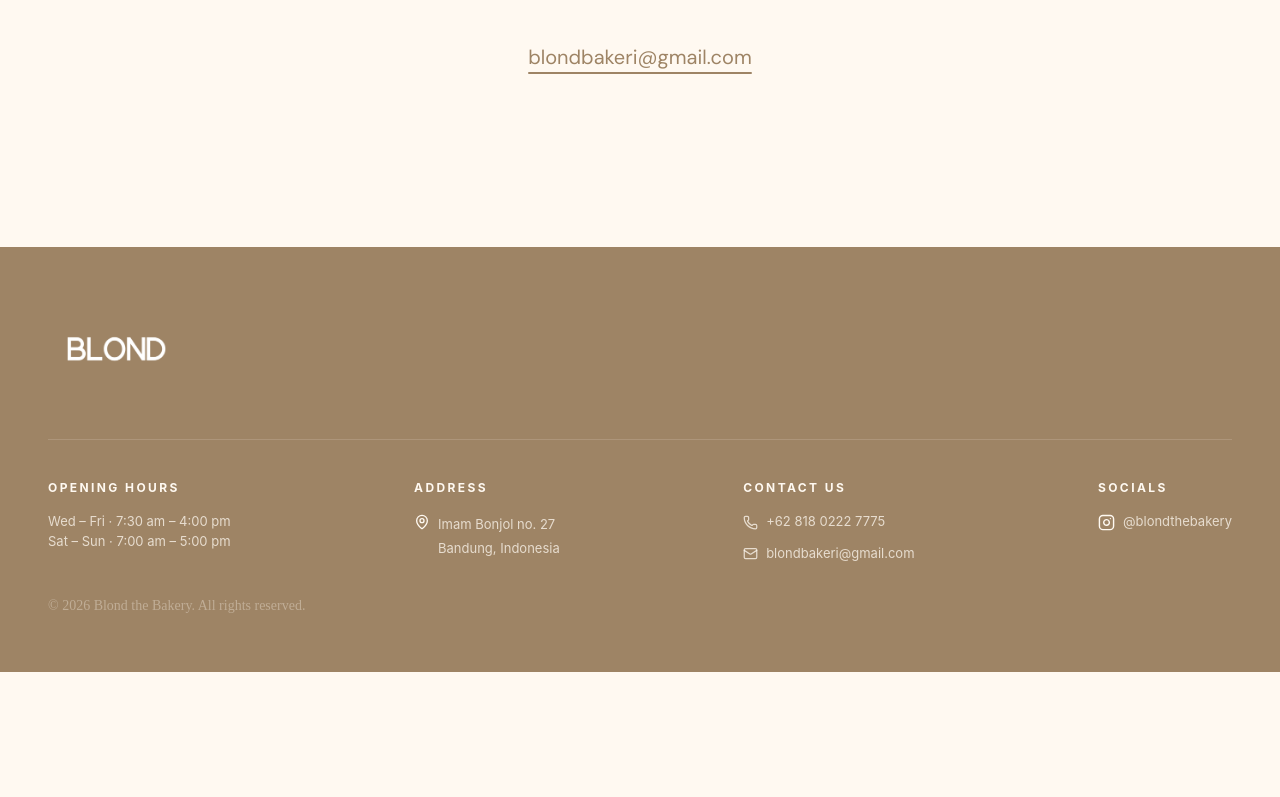
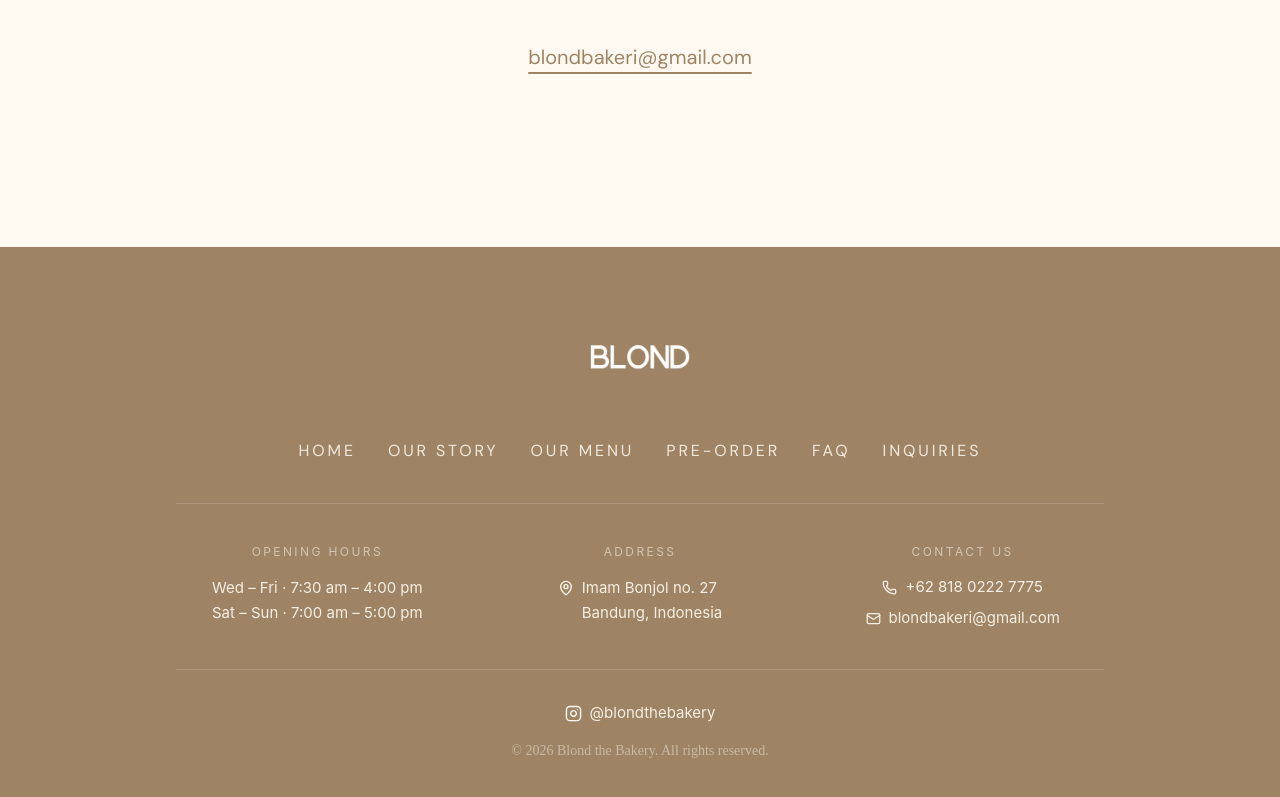
Before and after one commit to BeatrixBlaine/Blond-Website, a React (Vite) app: page / in a window 1280 px wide. Shown: the part 8568-9365 px from the top of the page. Before the commit the page ends 9240 px from the top, so only its background shows below. Built offline with nearby package versions, Linux system fonts and the light colour scheme; a web font is replaced by a local one.

Commit message:
fixes footer

```diff
--- a/src/pages/Home.tsx
+++ b/src/pages/Home.tsx
@@ -1187,128 +1187,106 @@ export default function Home({ cartItems }: HomeProps) {
 
       {/* ── Footer ── */}
         <footer style={{ backgroundColor: BRAND }}>
-          <div className="max-w-7xl mx-auto px-6 lg:px-12 py-10 sm:py-14">
+          <div className="max-w-5xl mx-auto px-6 lg:px-12 py-14 md:py-16 text-center">
 
             {/* Logo */}
-            <div className="flex justify-center sm:justify-start">
             <ImageWithFallback
               src={blondLogo}
               alt="BLOND"
-                className="h-20 sm:h-20 md:h-24 w-auto object-contain"
+              className="h-20 md:h-24 w-auto object-contain mx-auto mb-8"
               style={{ filter: "brightness(0) invert(1)" }}
             />
+
+            {/* Quick links */}
+            <div className="flex flex-wrap justify-center gap-x-8 gap-y-3 mb-10">
+              {NAV_LINKS.map((link) => (
+                <button
+                  key={link.id}
+                  type="button"
+                  onClick={() => scrollTo(link.id)}
+                  className="text-sm uppercase tracking-[0.18em] font-sans transition-opacity hover:opacity-60"
+                  style={{ color: "rgba(255,249,241,0.85)", cursor: "pointer", font: "inherit", letterSpacing: "0.18em" }}
+                >
+                  {link.label}
+                </button>
+              ))}
             </div>
 
-            {/* Divider */}
+            {/* Info */}
             <div
-              className="my-7 sm:my-10"
-              style={{
-                borderTop: "1px solid rgba(255,249,241,0.15)",
-              }}
-            />
-
-            {/* Info */}
-            <div className="flex flex-col gap-10 text-center sm:flex-row sm:items-start sm:justify-between sm:text-left">
+              className="grid grid-cols-1 md:grid-cols-3 gap-10 py-10 border-y"
+              style={{ borderColor: "rgba(255,249,241,0.18)" }}
+            >
 
               {/* Opening Hours */}
-              <div>
+              <div className="flex flex-col items-center">
                 <div
-                  className="text-xs font-bold uppercase tracking-[0.2em] mb-4 font-sans"
-                  style={{ color: BG }}
+                  className="text-xs uppercase tracking-[0.2em] mb-4 font-sans"
+                  style={{ color: "rgba(255,249,241,0.55)" }}
                 >
                   Opening Hours
                 </div>
-
-                <div className="text-[13px] font-sans space-y-1">
-                  <span style={{ color: "rgba(255,249,241,0.75)" }}>
-                    Wed – Fri · 7:30 am – 4:00 pm
-                  </span>
-                  <br></br>
-                  <span style={{ color: "rgba(255,249,241,0.75)" }}>
-                    Sat – Sun · 7:00 am – 5:00 pm
-                  </span>
+                <div className="text-[15px] font-sans leading-relaxed" style={{ color: "rgba(255,249,241,0.9)" }}>
+                  <div>Wed – Fri · 7:30 am – 4:00 pm</div>
+                  <div>Sat – Sun · 7:00 am – 5:00 pm</div>
                 </div>
               </div>
 
-
               {/* Address */}
-              <div className="flex flex-col items-center sm:items-start">
+              <div className="flex flex-col items-center">
                 <div
-                  className="text-xs font-bold uppercase tracking-[0.2em] mb-4 font-sans"
-                  style={{ color: BG }}
+                  className="text-xs uppercase tracking-[0.2em] mb-4 font-sans"
+                  style={{ color: "rgba(255,249,241,0.55)" }}
                 >
                   Address
                 </div>
-
-                <div className="flex items-start justify-center gap-2">
-                  <MapPin
-                    size={16}
-                    className="mt-0.5 shrink-0"
-                    style={{ color: BG }}
-                  />
                 <a
                   href="https://maps.google.com/?q=Imam+Bonjol+no.+27,+Bandung,+Indonesia"
                   target="_blank"
                   rel="noopener noreferrer"
+                  className="flex items-start gap-2 text-left transition-opacity hover:opacity-60"
                 >
-                  <span
-                    className="text-[13px] font-sans leading-relaxed"
-                    style={{ color: "rgba(255,249,241,0.75)" }}
-                  >
+                  <MapPin size={16} className="mt-1 shrink-0" style={{ color: BG }} />
+                  <span className="text-[15px] font-sans leading-relaxed" style={{ color: "rgba(255,249,241,0.9)" }}>
                     Imam Bonjol no. 27
                     <br />
                     Bandung, Indonesia
                   </span>
                 </a>
               </div>
-              </div>
 
               {/* Contact Us */}
-              <div className="flex flex-col items-center sm:items-start">
+              <div className="flex flex-col items-center">
                 <div
-                  className="text-xs font-bold uppercase tracking-[0.2em] mb-4 font-sans"
-                  style={{ color: BG }}
+                  className="text-xs uppercase tracking-[0.2em] mb-4 font-sans"
+                  style={{ color: "rgba(255,249,241,0.55)" }}
                 >
                   Contact Us
                 </div>
-
-                <div className="flex flex-col gap-3">
-                  {/* Phone */}
+                <div className="flex flex-col gap-2">
                   <a
                     href="tel:+6281802227775"
-                    className="flex items-center gap-2 transition-opacity hover:opacity-60"
-                    style={{ color: "rgba(255,249,241,0.75)" }}
+                    className="flex items-center justify-center gap-2 transition-opacity hover:opacity-60"
+                    style={{ color: "rgba(255,249,241,0.9)" }}
                   >
                     <Phone size={15} className="shrink-0" />
-                    <span className="text-[13px] font-sans">
-                      +62 818 0222 7775
-                    </span>
+                    <span className="text-[15px] font-sans">+62 818 0222 7775</span>
                   </a>
-
-                  {/* Email */}
                   <a
                     href="mailto:blondbakeri@gmail.com"
-                    className="flex items-center gap-2 transition-opacity hover:opacity-60"
-                    style={{ color: "rgba(255,249,241,0.75)" }}
+                    className="flex items-center justify-center gap-2 transition-opacity hover:opacity-60"
+                    style={{ color: "rgba(255,249,241,0.9)" }}
                   >
                     <Mail size={15} className="shrink-0" />
-                    <span className="text-[13px] font-sans">
-                      blondbakeri@gmail.com
-                    </span>
+                    <span className="text-[15px] font-sans">blondbakeri@gmail.com</span>
                   </a>
                 </div>
               </div>
 
-
-              {/* Socials */}
-              <div>
-                <div
-                  className="text-xs font-bold uppercase tracking-[0.2em] mb-4 font-sans"
-                  style={{ color: BG }}
-                >
-                  Socials
             </div>
 
+            {/* Socials + copyright */}
+            <div className="flex flex-col items-center gap-4 mt-8">
               <a
                 href="https://instagram.com/blondthebakery"
                 target="_blank"
@@ -1317,25 +1295,14 @@ export default function Home({ cartItems }: HomeProps) {
                 style={{ color: BG }}
               >
                 <Instagram size={17} />
-
-                  <span
-                    className="text-[13px] font-sans"
-                    style={{ color: "rgba(255,249,241,0.75)" }}
-                  >
+                <span className="text-[15px] font-sans" style={{ color: "rgba(255,249,241,0.9)" }}>
                   @blondthebakery
                 </span>
               </a>
-              </div>
-
-            </div>
-
-            {/* Copyright */}
-            <p
-              className="mt-8 text-[14px] font-sans text-center sm:text-left"
-              style={{ color: "rgba(255,249,241,0.35)" }}
-            >
+              <p className="text-sm font-sans" style={{ color: "rgba(255,249,241,0.45)" }}>
                 © {new Date().getFullYear()} Blond the Bakery. All rights reserved.
               </p>
+            </div>
 
           </div>
         </footer>
```
Lines whose indentation alone changed are shown as unchanged.
